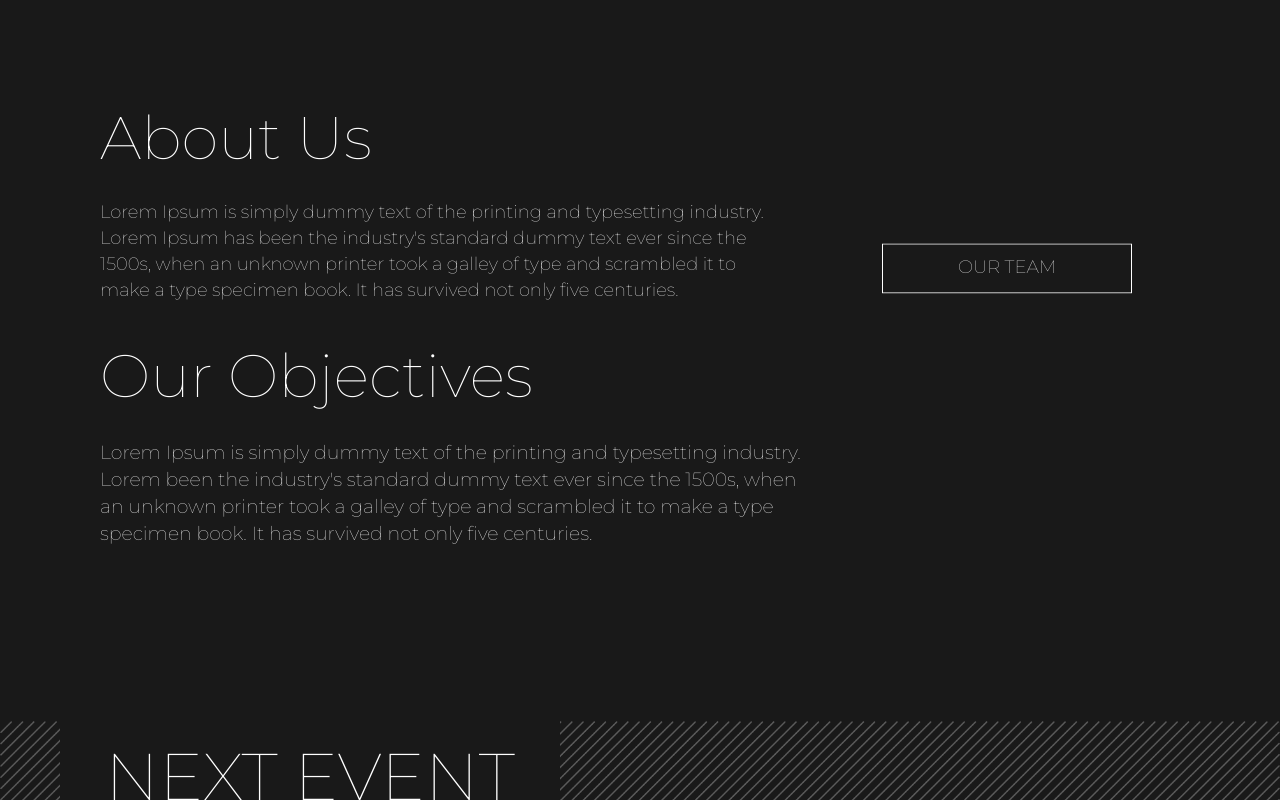
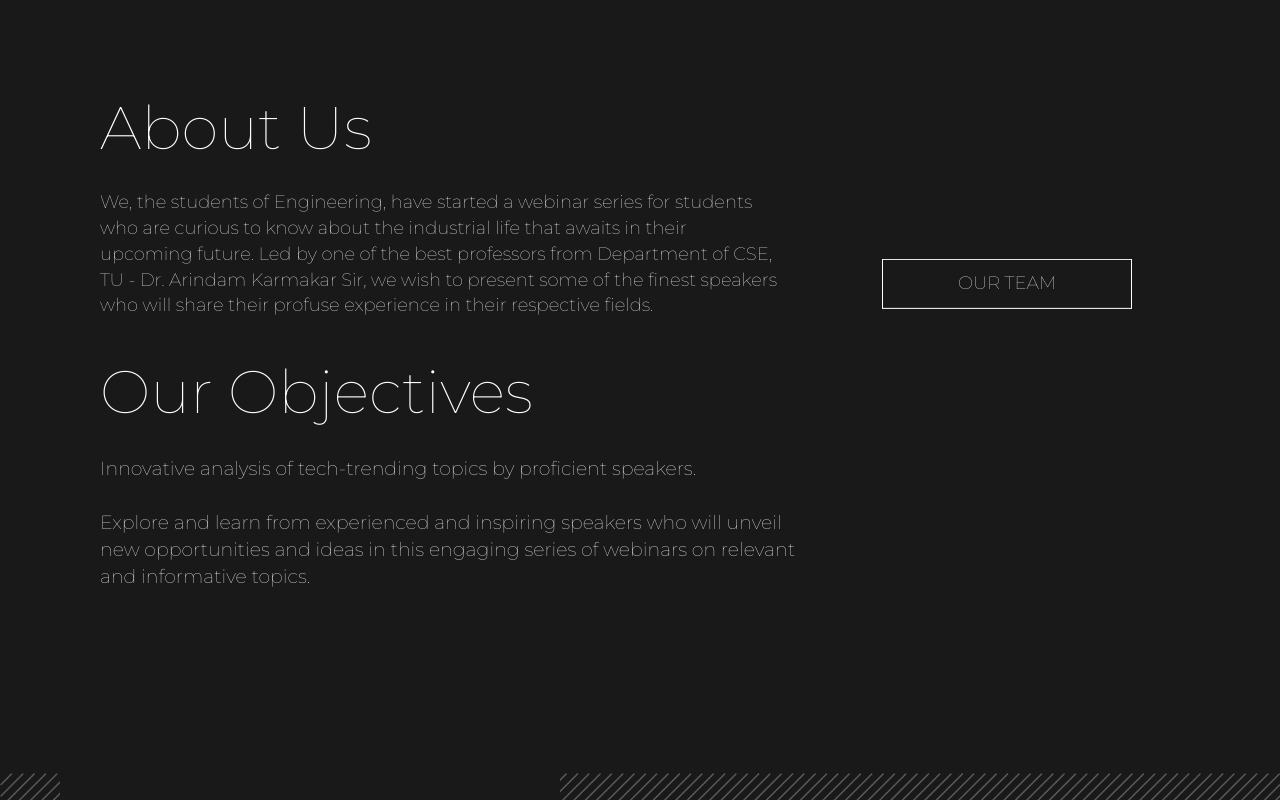
Before and after one commit to binbhutto/CS-Symposium, a React (Create React App) app: page / in a window 1280 px wide. Shown: the part 1313-2113 px from the top of the page. Built offline with nearby package versions, Linux system fonts and the light colour scheme; no server answers.

Commit message:
Updated Landing.js

```diff
--- a/src/components/AboutUs.js
+++ b/src/components/AboutUs.js
@@ -6,7 +6,10 @@ function AboutUs() {
         <div className='aboutUs_container'>
             <div className='aboutUs_inner' id="aboutus">
                 <p className="aboutus-header">About Us</p>
-                <p className="aboutus-content">Lorem Ipsum is simply dummy text of the printing and typesetting industry. Lorem Ipsum has been the industry's standard dummy text ever since the 1500s, when an unknown printer took a galley of type and scrambled it to make a type specimen book. It has survived not only five centuries.</p>
+                <p className="aboutus-content">We, the students of Engineering, have started a webinar series for students who are curious to know
+                about the industrial life that awaits in their upcoming future. Led by one of the best professors from
+                Department of CSE, TU - Dr. Arindam Karmakar Sir, we wish to present some of the finest speakers who
+                will share their profuse experience in their respective fields.</p>
             </div>
             <div className='aboutUs_button_container'>
                 <a href="#ourteam">
--- a/src/components/Landing.js
+++ b/src/components/Landing.js
@@ -5,11 +5,29 @@ import leftGraphic from './../graphics/left top1.png';
 import rightGraphic from './../graphics/right top.png';
 
 function Landing() {
+    const[regLink, setRegLink] = React.useState("");
+
+    React.useEffect(() => {
+        function GetRegLink(){
+            const xhr = new XMLHttpRequest();
+            xhr.open('GET',"http://www.tucssym.com/api/nextevent",true);
+            xhr.responseType = 'json';
+            xhr.addEventListener('load',() => {
+                if(xhr.response.result.length !== 0){
+                    setRegLink(xhr.response.result[0].reg_link);
+                }
+            });
+            xhr.send();
+        }
+    })
+
     return (
         <>
             <div className='landing_container'>
                 <img className='landing_logo' src={logo}></img>
-                <button className='landing_button'>REGISTER YOURSELF</button>
+                <a href={regLink} target="_blank" className="register_btn">
+                    <button className='landing_button'>REGISTER YOURSELF</button>
+                </a>
             </div>
             <div className='langing_graphics'>
                 <img className='leftGraphic' src={leftGraphic} />
--- a/src/components/Objectives.js
+++ b/src/components/Objectives.js
@@ -5,7 +5,11 @@ function Objectives() {
     return (
         <div className='objectives_container'>
             <p className="objectives-header">Our Objectives</p>
-            <p className="objectives-content">Lorem Ipsum is simply dummy text of the printing and typesetting industry. Lorem been the industry's standard dummy text ever since the 1500s, when an unknown printer took a galley of type and scrambled it to make a type specimen book. It has survived not only five centuries.</p>
+            <p className="objectives-content">Innovative analysis of tech-trending topics by proficient speakers.
+            <br/><br/>
+            Explore and learn from experienced and inspiring speakers who will unveil new opportunities and ideas in this
+            engaging series of webinars on relevant and informative topics.
+            </p>
         </div>
     )
 }
```
